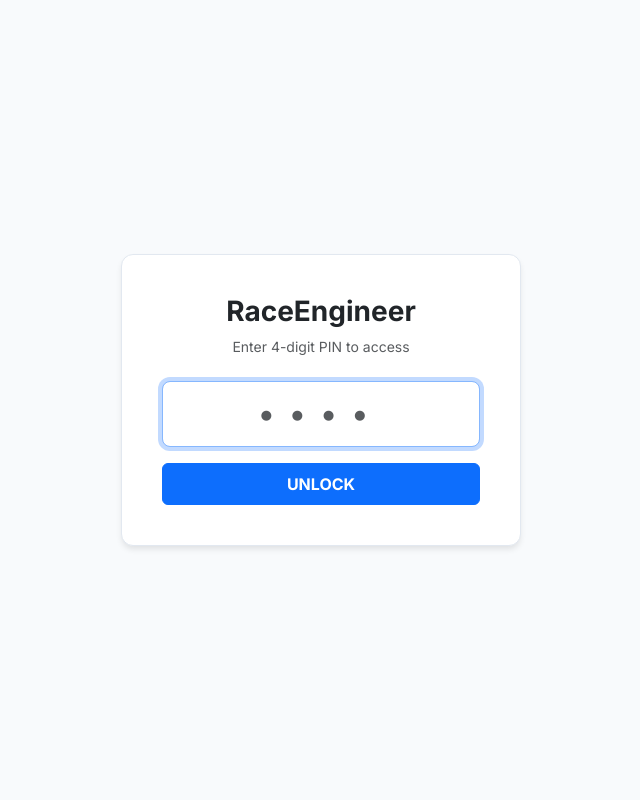
After one commit to beachc15/my_race_app, a Flask app: page /login in a window 1280 px wide. The commit adds this page. Shown: the whole page, without its empty margins (319-959 px from the left). Run offline with Flask 3, Linux system fonts and the light colour scheme.

Commit message:
added a login page requiring a pin code

```diff
--- a/app.py
+++ b/app.py
@@ -3,17 +3,22 @@ import csv
 import sqlite3
 import io
 import time
-from datetime import datetime
+from datetime import datetime, timedelta
 from pathlib import Path
-from flask import Flask, render_template, request, redirect, url_for, g, make_response
+from flask import Flask, render_template, request, redirect, url_for, g, make_response, session
 
 app = Flask(__name__)
+app.secret_key = os.urandom(24) # Required for session management
 
 # --- CONFIGURATION ---
 DB_NAME = "race_data.db"
-# Backup path
 DOC_PATH = Path.home() / "Documents" / "race_car_weights.csv"
+PIN_FILE = Path("pin.txt")
 FUEL_DENSITY = 6.2
+
+# --- SECURITY CONFIG ---
+MAX_ATTEMPTS = 3
+LOCKOUT_TIME = 30 # Minutes
 
 # --- SCHEMA ---
 FIELDNAMES = [
@@ -26,6 +31,16 @@ FIELDNAMES = [
     "wt_per_turn", "fuel_sensitivity",
     "is_baseline"
 ]
+
+# --- PIN MANAGEMENT ---
+def get_pin():
+    """Reads the PIN from a local file or creates default."""
+    if not PIN_FILE.exists():
+        with open(PIN_FILE, 'w') as f: f.write("0000")
+        print("⚠️  WARNING: Created 'pin.txt' with default PIN: 0000")
+        return "0000"
+    with open(PIN_FILE, 'r') as f:
+        return f.read().strip()
 
 # --- DATABASE CONNECTION ---
 def get_db():
@@ -56,7 +71,6 @@ def import_csv_to_sqlite():
         cur = db.cursor()
         cur.execute("SELECT count(*) FROM setups")
         if cur.fetchone()[0] > 0: return
-
         try:
             with open(DOC_PATH, 'r', encoding='utf-8') as f:
                 reader = csv.DictReader(f)
@@ -85,7 +99,57 @@ def write_backup_csv(data_dict):
             writer.writerow(data_dict)
     except: pass
 
-# --- ROUTES ---
+# --- LOGIN & SECURITY ROUTES ---
+
+@app.before_request
+def require_login():
+    """Protect all routes except login and static resources."""
+    if request.endpoint == 'login' or request.endpoint == 'static':
+        return
+    if not session.get('logged_in'):
+        return redirect(url_for('login'))
+
+@app.route('/login', methods=['GET', 'POST'])
+def login():
+    # Check Lockout Status
+    lockout_time = session.get('lockout_until')
+    if lockout_time:
+        if datetime.now().timestamp() < lockout_time:
+            remaining = int((lockout_time - datetime.now().timestamp()) / 60) + 1
+            return render_template('login.html', error=f"Too many failed attempts. Try again in {remaining} minutes.")
+        else:
+            # Lockout expired
+            session.pop('lockout_until', None)
+            session['attempts'] = 0
+
+    if request.method == 'POST':
+        input_pin = request.form.get('pin')
+        correct_pin = get_pin()
+
+        if input_pin == correct_pin:
+            session['logged_in'] = True
+            session['attempts'] = 0
+            return redirect(url_for('index'))
+        else:
+            # Handle Failure
+            attempts = session.get('attempts', 0) + 1
+            session['attempts'] = attempts
+
+            if attempts >= MAX_ATTEMPTS:
+                lockout_end = (datetime.now() + timedelta(minutes=LOCKOUT_TIME)).timestamp()
+                session['lockout_until'] = lockout_end
+                return render_template('login.html', error=f"LOCKED OUT: Too many attempts. Wait {LOCKOUT_TIME} minutes.")
+
+            return render_template('login.html', error=f"Incorrect PIN. Attempts remaining: {MAX_ATTEMPTS - attempts}")
+
+    return render_template('login.html')
+
+@app.route('/logout')
+def logout():
+    session.clear()
+    return redirect(url_for('login'))
+
+# --- MAIN APP ROUTES ---
 
 @app.route('/')
 def index():
@@ -96,24 +160,20 @@ def index():
 
     last_run = history[-1] if history else None
     baseline_run = next((r for r in reversed(history) if r['is_baseline'] == 'Yes'), None)
-
     next_num = int(last_run['scale_num']) + 1 if last_run else 1
 
     return render_template('index.html', history=history, last_run=last_run, baseline_run=baseline_run, next_num=next_num, selected_car=selected_car)
 
 @app.route('/download/<car_num>')
 def download_csv(car_num):
-    """Generates a CSV file for the selected car and serves it as a download."""
     db = get_db()
     cur = db.execute("SELECT * FROM setups WHERE car_num = ? ORDER BY date ASC", (car_num,))
     rows = cur.fetchall()
 
-    # Use StringIO to build CSV in memory (saves SD card writes)
     si = io.StringIO()
     writer = csv.DictWriter(si, fieldnames=FIELDNAMES)
     writer.writeheader()
-    for row in rows:
-        writer.writerow(dict(row))
+    for row in rows: writer.writerow(dict(row))
 
     output = make_response(si.getvalue())
     output.headers["Content-Disposition"] = f"attachment; filename=Car_{car_num}_Data.csv"
--- /dev/null
+++ b/templates/login.html
@@ -0,0 +1,39 @@
+<!DOCTYPE html>
+<html lang="en">
+<head>
+    <meta charset="UTF-8">
+    <meta name="viewport" content="width=device-width, initial-scale=1.0">
+    <title>RaceEngineer | Login</title>
+    <link href="https://fonts.googleapis.com/css2?family=Inter:wght@400;700&display=swap" rel="stylesheet">
+    <link href="https://cdn.jsdelivr.net/npm/bootstrap@5.3.0/dist/css/bootstrap.min.css" rel="stylesheet">
+    <style>
+        body { background-color: #f8fafc; font-family: 'Inter', sans-serif; height: 100vh; display: flex; align-items: center; justify-content: center; }
+        .login-card { background: white; padding: 40px; border-radius: 12px; box-shadow: 0 4px 6px -1px rgba(0,0,0,0.1); width: 100%; max-width: 400px; text-align: center; border: 1px solid #e2e8f0; }
+        .pin-input { font-size: 2rem; letter-spacing: 0.5em; text-align: center; font-weight: 700; }
+    </style>
+</head>
+<body>
+
+<div class="login-card">
+    <div class="mb-4">
+        <i class="fa-solid fa-lock fa-3x text-primary mb-3"></i>
+        <h3 class="fw-bold">RaceEngineer</h3>
+        <p class="text-muted small">Enter 4-digit PIN to access</p>
+    </div>
+
+    {% if error %}
+    <div class="alert alert-danger fw-bold small" role="alert">
+        {{ error }}
+    </div>
+    {% endif %}
+
+    <form method="POST">
+        <div class="mb-3">
+            <input type="password" name="pin" class="form-control form-control-lg pin-input" maxlength="4" placeholder="••••" required autofocus>
+        </div>
+        <button type="submit" class="btn btn-primary w-100 fw-bold py-2">UNLOCK</button>
+    </form>
+</div>
+
+</body>
+</html>
```
Also changed, not shown: templates/index.html (+62 -17 lines), race_data.db, 1 other file.
